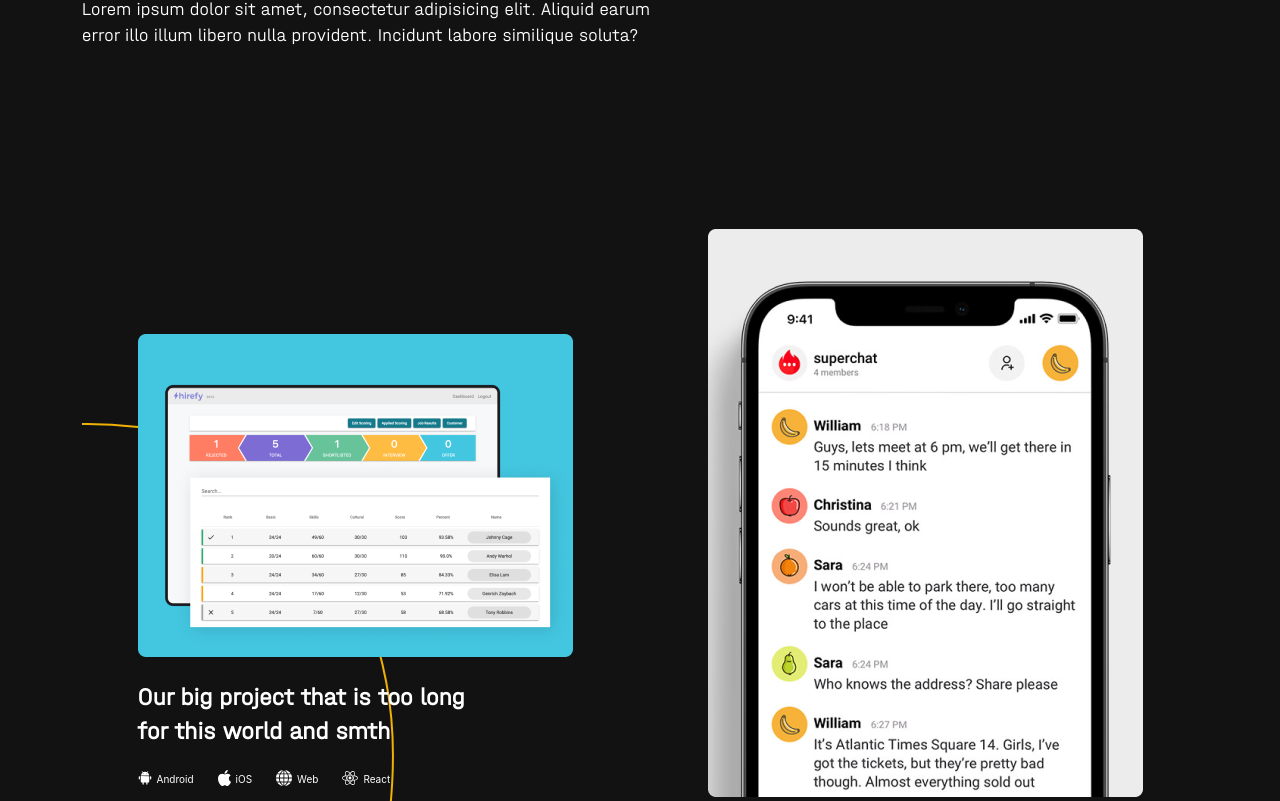
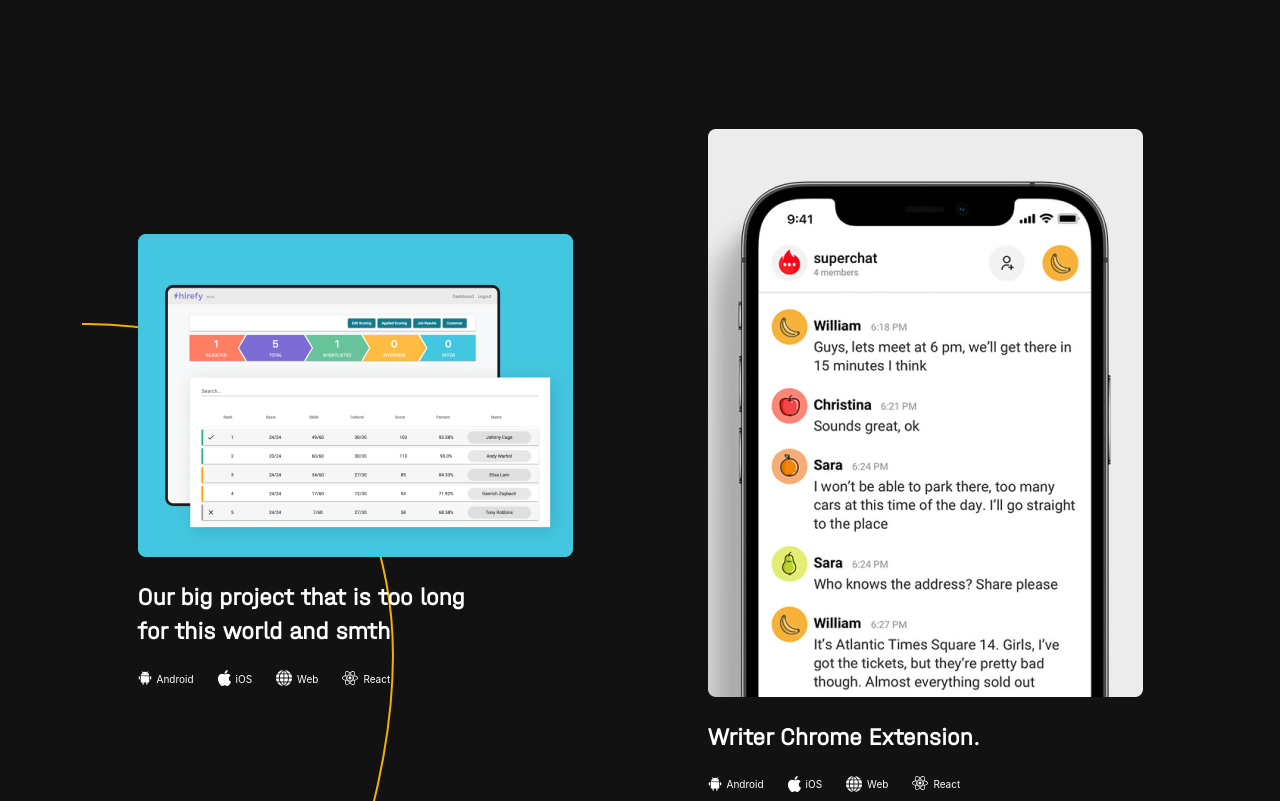
Before and after one commit to first-line-outsourcing/flo.website, a React (Create React App) app: page /cases in a window 1280 px wide. Shown: the part 399-1200 px from the top of the page. Built offline with nearby package versions, Linux system fonts and the light colour scheme.

Commit message:
refactor: some refactor

```diff
--- a/src/components/caseElement/caseElement.js
+++ b/src/components/caseElement/caseElement.js
@@ -1,18 +1,21 @@
 import React from 'react';
 import './caseElement.scss'
+
 const CaseElement = ({caseInfo}) => {
-  let technology= caseInfo.technologies.map((tech)=>{
-    return <div key={`${tech.title}_caseElement`} className='col-xl-auto col-lg-auto col-auto'>
-      <img src={tech.logo} alt='' className='techLogo'/>
-      <span className='techTitle'>{tech.title}</span>
-    </div>
+  const technology = caseInfo.technologies.map((tech) => {
+    return (
+      <div key={`${tech.title}_caseElement`} className='col-xl-auto col-lg-auto col-auto'>
+        <img src={tech.logo} alt='' className='techLogo'/>
+        <span className='techTitle'>{tech.title}</span>
+      </div>
+    );
   })
   return (
-    <div className='caseElement '>
+    <div className='caseElement'>
       <img src={caseInfo.image} alt='' className='caseImage'/>
       <p>{caseInfo.title}</p>
       <div className='row techno'>
-      {technology}
+        {technology}
       </div>
     </div>
   );
--- a/src/components/developmentCycle/developmentCycle.js
+++ b/src/components/developmentCycle/developmentCycle.js
@@ -14,7 +14,8 @@ const DevelopmentCycle = ({devInfo}) => {
       <div className={`back grid_item`}><h3>{devInfo.devBlock_2.title}</h3> <p>{devInfo.devBlock_2.text}</p></div>
       <div className={`cloud grid_item`}><h3>{devInfo.devBlock_3.title}</h3> <p>{devInfo.devBlock_3.text}</p></div>
       <div className={`db grid_item`}><h3>{devInfo.devBlock_4.title}</h3> <p>{devInfo.devBlock_4.text}</p></div>
-      <div className={`text`}><p className={'first'}>{devInfo.devBlockDescription_1}</p><p> {devInfo.devBlockDescription_2}</p></div>
+      <div className={`text`}><p className={'first'}>{devInfo.devBlockDescription_1}</p>
+        <p> {devInfo.devBlockDescription_2}</p></div>
     </div>
   );
 };
--- a/src/pages/Cases.js
+++ b/src/pages/Cases.js
@@ -1,9 +1,9 @@
 import React from "react";
 import './Cases.scss';
-import android from '../images/cases/techLogo/android.svg';
-import react from '../images/cases/techLogo/react.svg';
-import ios from '../images/cases/techLogo/ios.svg';
-import web from '../images/cases/techLogo/web.svg'
+import androidLogo from '../images/cases/techLogo/android.svg';
+import reactLogo from '../images/cases/techLogo/react.svg';
+import iosLogo from '../images/cases/techLogo/ios.svg';
+import webLogo from '../images/cases/techLogo/web.svg'
 import hirefy from '../images/cases/hirefy.png'
 import img3 from '../images/cases/img3.png'
 import superchat from '../images/cases/superchat.png'
@@ -12,147 +12,95 @@ import meatEater from '../images/cases/meatEater.png'
 import CaseElement from "../components/caseElement/caseElement";
 
 export default function Cases() {
-
-  let cases = [
+  const technology = {
+    ios: {
+      logo: iosLogo,
+      title: 'iOS'
+    },
+    web: {
+      logo: webLogo,
+      title: 'Web',
+    },
+    react: {
+      logo: reactLogo,
+      title: 'React'
+    },
+    android: {
+      logo: androidLogo,
+      title: 'Android'
+    }
+  }
+  const cases = [
     {
       image: hirefy,
       title: 'Our big project that is too long for this world and smth',
       technologies: [
-        {
-          logo: android,
-          title: 'Android'
-        },
-        {
-          logo: ios,
-          title: 'iOS'
-        },
-        {
-          logo: web,
-          title: 'Web'
-        },
-        {
-          logo: react,
-          title: 'React'
-        },
+        technology.android,
+        technology.ios,
+        technology.web,
+        technology.react,
       ],
     },
     {
       image: superchat,
       title: 'Writer Chrome Extension.',
       technologies: [
-        {
-          logo: android,
-          title: 'Android'
-        },
-        {
-          logo: ios,
-          title: 'iOS'
-        },
-        {
-          logo: web,
-          title: 'Web'
-        },
-        {
-          logo: react,
-          title: 'React'
-        },
+        technology.android,
+        technology.ios,
+        technology.web,
+        technology.react,
       ],
     },
     {
       image: superchat,
       title: 'Writer Chrome Extension',
       technologies: [
-        {
-          logo: android,
-          title: 'Android'
-        },
-        {
-          logo: ios,
-          title: 'iOS'
-        },
-        {
-          logo: web,
-          title: 'Web'
-        },
-        {
-          logo: react,
-          title: 'React'
-        },
+        technology.android,
+        technology.ios,
+        technology.web,
+        technology.react,
       ],
     },
     {
       image: img3,
       title: 'Our big project that is too long for this world and smth2',
       technologies: [
-        {
-          logo: android,
-          title: 'Android'
-        },
-        {
-          logo: ios,
-          title: 'iOS'
-        },
-        {
-          logo: web,
-          title: 'Web'
-        },
-        {
-          logo: react,
-          title: 'React'
-        },
+        technology.android,
+        technology.ios,
+        technology.web,
+        technology.react,
       ],
     },
     {
       image: meatEater,
       title: 'Our big project that is too long for this world and smth3',
       technologies: [
-        {
-          logo: android,
-          title: 'Android'
-        },
-        {
-          logo: ios,
-          title: 'iOS'
-        },
-        {
-          logo: web,
-          title: 'Web'
-        },
-        {
-          logo: react,
-          title: 'React'
-        },
+        technology.android,
+        technology.ios,
+        technology.web,
+        technology.react,
       ],
     },
     {
       image: superchat,
       title: 'Fireaway',
       technologies: [
-        {
-          logo: android,
-          title: 'Android'
-        },
-        {
-          logo: ios,
-          title: 'iOS'
-        },
-        {
-          logo: web,
-          title: 'Web'
-        },
-        {
-          logo: react,
-          title: 'React'
-        },
+        technology.android,
+        technology.ios,
+        technology.web,
+        technology.react,
       ],
     },
   ];
-  let items = cases.map((item) => {
-    return <div className='col-xl-6 col-lg-6' key={item.title}>
+  const items = cases.map((item) => {
+    return (
+      <div className='col-xl-6 col-lg-6' key={item.title}>
         <CaseElement caseInfo={item}/>
       </div>
+    );
   })
-  return <div className={'technology'}>
+  return (
+    <div className={'Cases'}>
       <div className="heading bg" style={{
         backgroundSize: 0,
       }}>
@@ -179,4 +127,5 @@ export default function Cases() {
         </div>
       </div>
     </div>
+  );
 }
--- a/src/pages/Cases.scss
+++ b/src/pages/Cases.scss
@@ -1,5 +1,7 @@
 @import "src/components/variables";
-
+.heading{
+  padding-top: 200px;
+}
 .casesPadeDescriptionWrapper {
   @include l_max {
     margin-left: auto;
--- a/src/pages/Contacts.js
+++ b/src/pages/Contacts.js
@@ -6,7 +6,8 @@ import map from '../images/contacts/map.png'
 import './Contacts.scss'
 
 export default function Contacts() {
-  return <div className='contacts'>
+  return (
+    <div className='contacts'>
       <div className='container'>
         <h1 className='contactsTitle highlighted'>Contacts</h1>
         <div className='mapAndInfo'>
@@ -38,5 +39,6 @@ export default function Contacts() {
         </div>
       </div>
     </div>
+  );
 
 }
--- a/src/pages/Contacts.scss
+++ b/src/pages/Contacts.scss
@@ -14,12 +14,14 @@ $customBreakpointLarge: "991px";
   background-size: 35%;
 
   .contactsTitle {
-    position: absolute;
-    padding-top: 120px;
+    padding-top: 180px;
+    @include m_max{
+      padding-top: 130px;
+    }
   }
 
   .mapAndInfo {
-    padding-top: 244px;
+    padding-top: 80px;
 
     display: grid;
     grid-template-areas: "info mapContainer";
@@ -35,7 +37,7 @@ $customBreakpointLarge: "991px";
     @include m_max {
       grid-template-areas: "info info"
                         "mapContainer mapContainer";
-      padding-top: 160px;
+      padding-top: 20px;
 
     }
     @include m {
--- a/src/pages/Technologies.js
+++ b/src/pages/Technologies.js
@@ -20,7 +20,7 @@ import SLS from '../images/technologies/sls.png'
 import './Technologies.scss'
 
 export default function Technologies() {
-  let cardArray = [
+  const cardArray = [
     {
       img: NodeJs,
       title: 'Node.Js',
@@ -125,10 +125,12 @@ export default function Technologies() {
     },
   ]
 
-  let cards = cardArray.map((card) => {
-    return <div className={'col-lg-6 col-sm-12 col-md-6 col-xl-4 desktopCards'} key={card.title}>
-      <TechnologyCard img={card.img} title={card.title} text={card.text} link={card.link}/>
-    </div>
+  const cards = cardArray.map((card) => {
+    return (
+      <div className={'col-lg-6 col-sm-12 col-md-6 col-xl-4 desktopCards'} key={card.title}>
+        <TechnologyCard img={card.img} title={card.title} text={card.text} link={card.link}/>
+      </div>
+    );
   })
 
   return (
@@ -150,5 +152,5 @@ export default function Technologies() {
         </div>
       </div>
     </div>
-  )
+  );
 }
```
Also changed, not shown: src/components/contactUsMini/contactUsMini.js (+6 -5 lines). Lines whose indentation alone changed are shown as unchanged.
